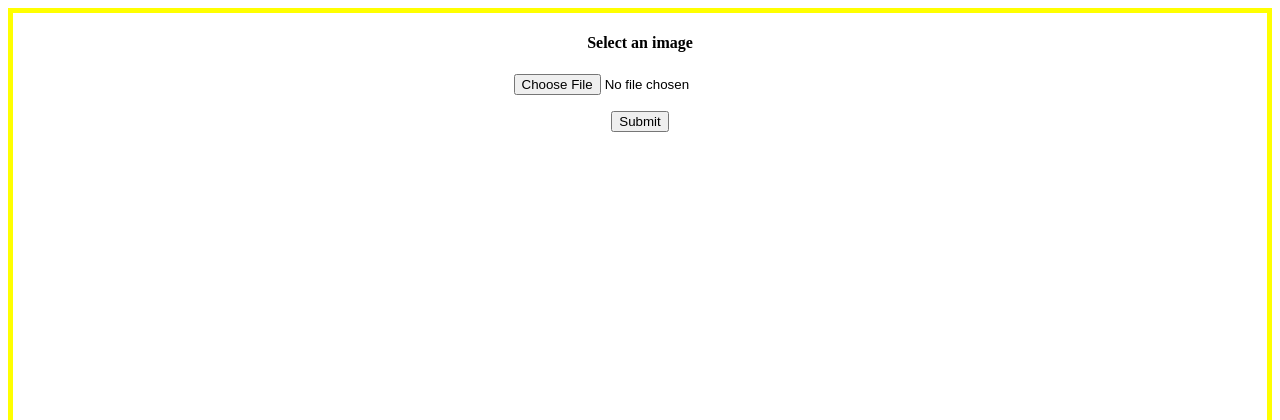
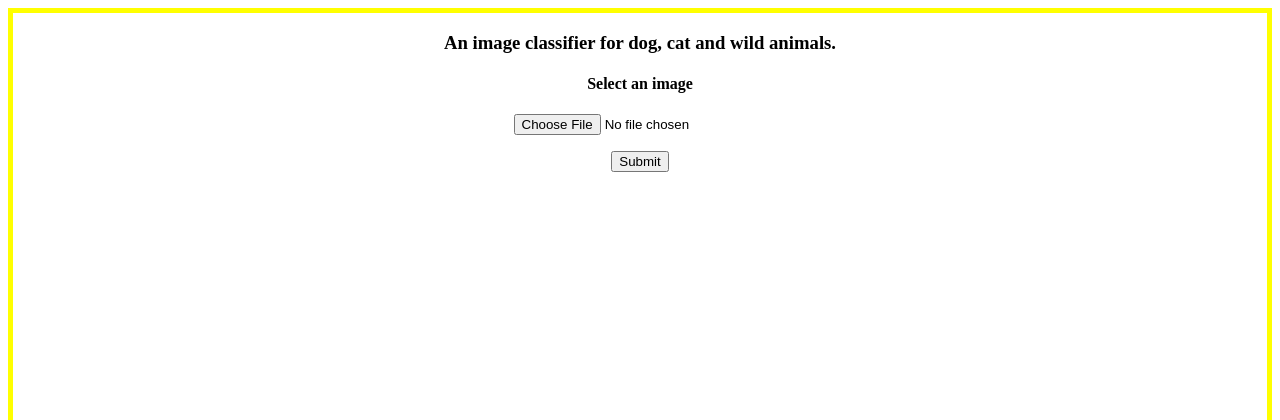
Before and after one commit to tripathysagar/imageUploader, a Flask app: page / in a window 1280 px wide. Shown: the top 420 px of the page. Run offline with Flask 2, Linux system fonts and the light colour scheme.

Commit message:
layout page changes

```diff
--- a/templates/layout.html
+++ b/templates/layout.html
@@ -21,6 +21,7 @@
         </style>
     </head>
     <body class="center">
+        <h3>An image classifier for dog, cat and wild animals.</h3>
         {% block body %}{% endblock %}
     </body>
 </html>
```
